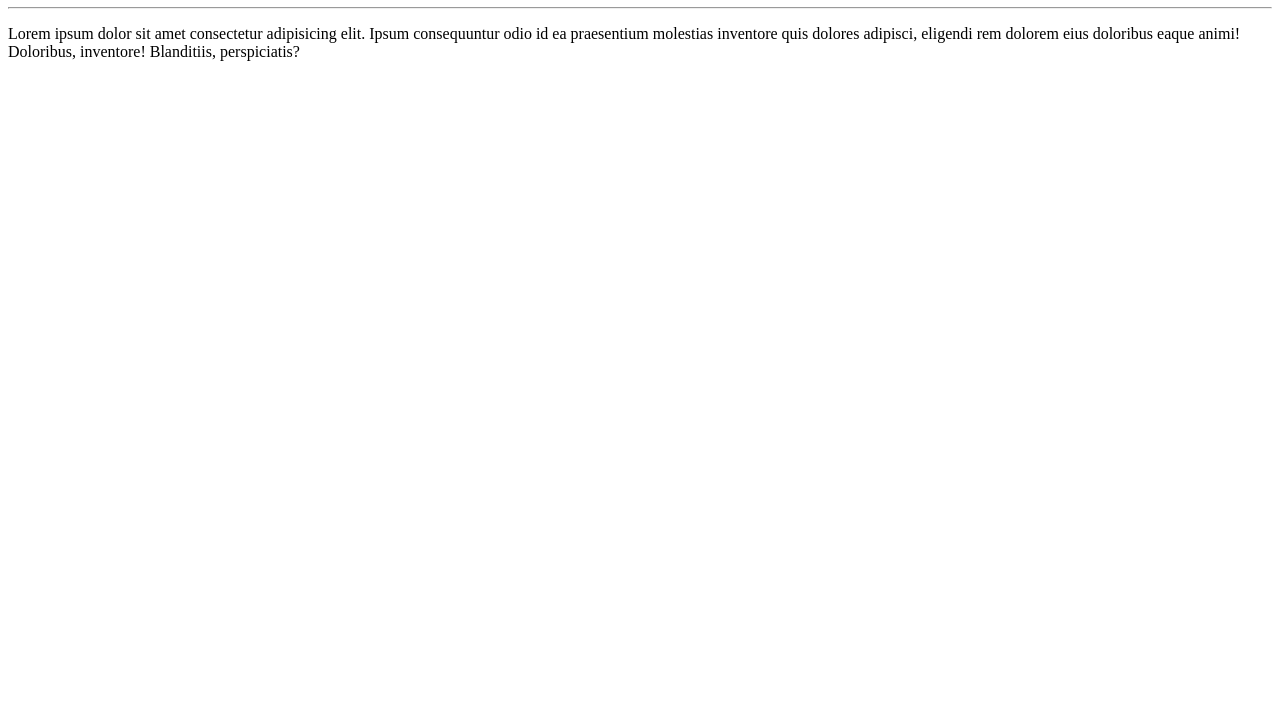
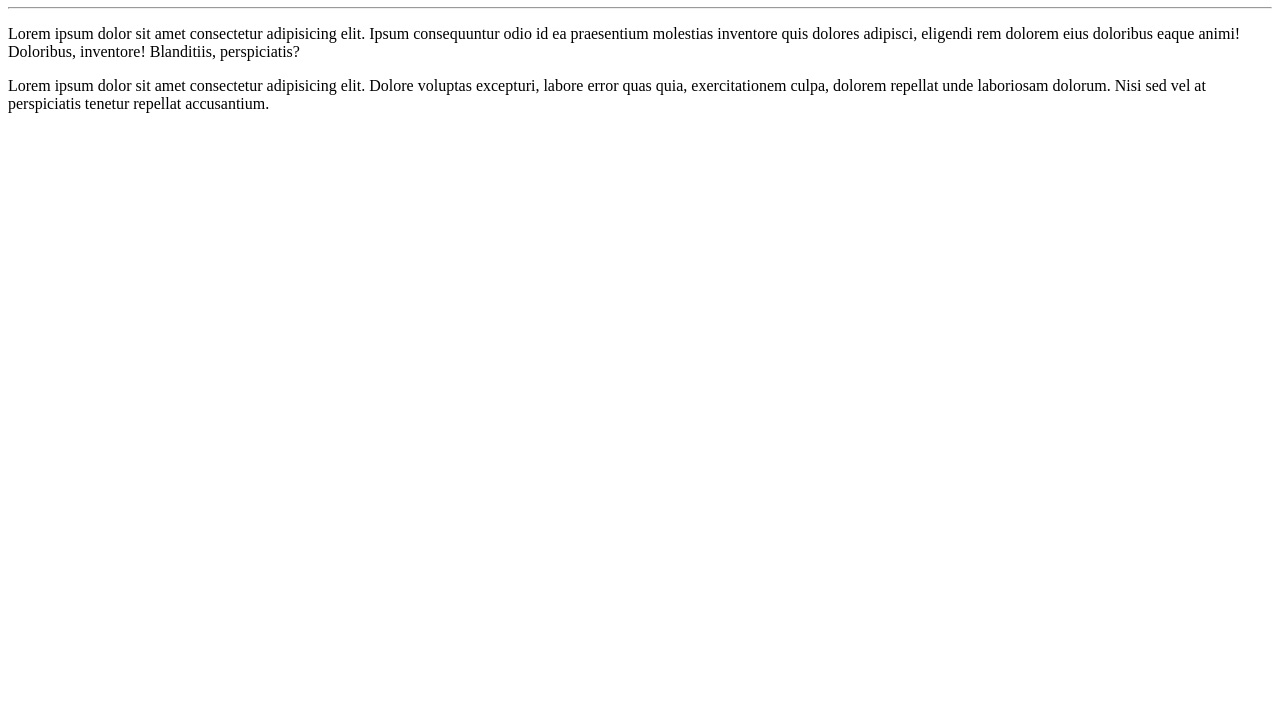
Before and after one commit to cicerohr/Ola-Mundo, a plain HTML site: page site-exemplo/index.html in a window 1280 px wide. Shown: the part 73-800 px from the top of the page. Drawn offline with Linux system fonts and the light colour scheme.

Commit message:
Novo parágrafo

```diff
--- a/site-exemplo/index.html
+++ b/site-exemplo/index.html
@@ -9,5 +9,6 @@
     <h1>Olá, mundo!</h1>
     <hr>
     <p>Lorem ipsum dolor sit amet consectetur adipisicing elit. Ipsum consequuntur odio id ea praesentium molestias inventore quis dolores adipisci, eligendi rem dolorem eius doloribus eaque animi! Doloribus, inventore! Blanditiis, perspiciatis?</p>
+    <p>Lorem ipsum dolor sit amet consectetur adipisicing elit. Dolore voluptas excepturi, labore error quas quia, exercitationem culpa, dolorem repellat unde laboriosam dolorum. Nisi sed vel at perspiciatis tenetur repellat accusantium.</p>
 </body>
 </html>
```
